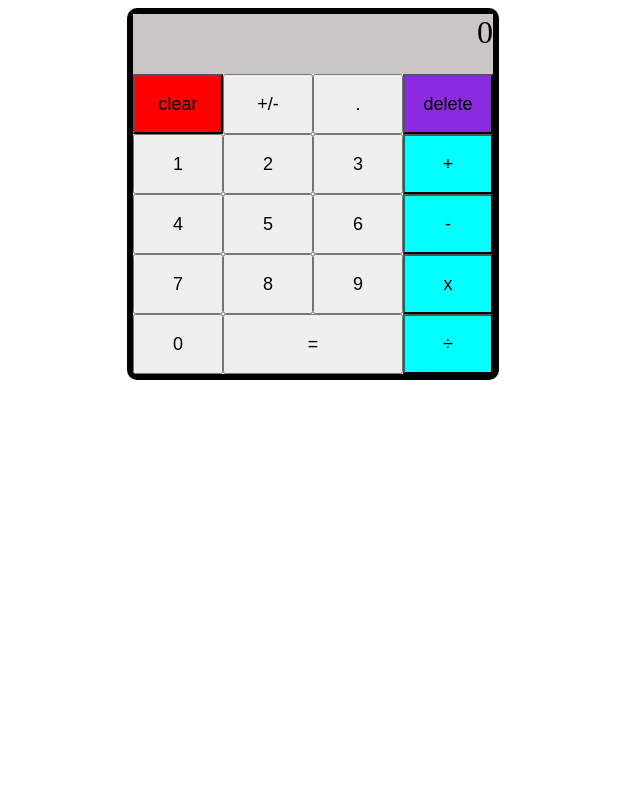
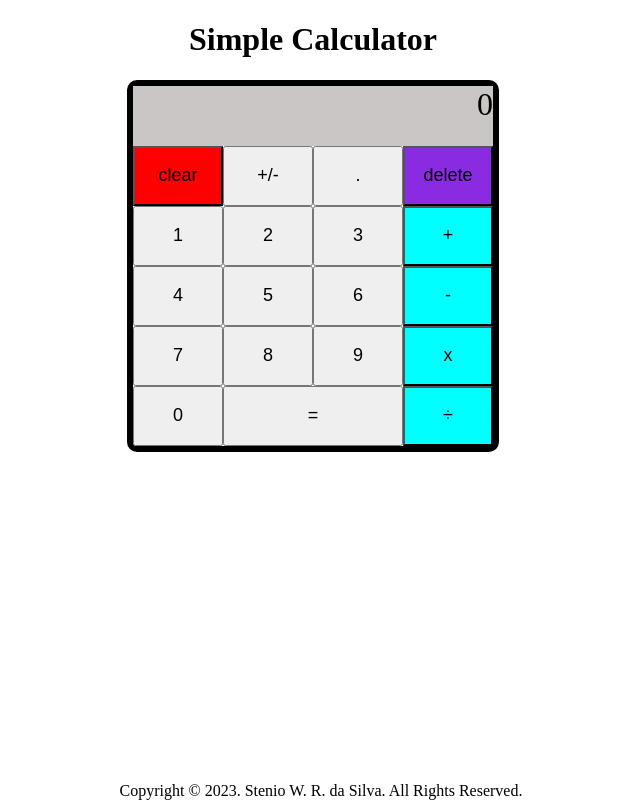
Before and after one commit to steniowrsilva/calculator, a plain HTML site: page index.html in a window 1280 px wide. Shown: the whole page, without its empty margins (327-967 px from the left). Drawn offline with Linux system fonts and the light colour scheme.

Commit message:
add footer

```diff
--- a/index.html
+++ b/index.html
@@ -9,6 +9,7 @@
     <link rel="stylesheet" href="style.css">
 </head>
 <body>
+    <h1>Simple Calculator</h1>
     <div id="calculator">
 
         <div id="display">0</div>
@@ -46,5 +47,11 @@
         </div>
 
     </div>
+
+    <div id="footer">Copyright &copy;
+
+        <script>document.write(new Date().getFullYear())</script>.
+
+        Stenio W. R. da Silva. All Rights Reserved.</div>
 </body>
 </html>
--- a/style.css
+++ b/style.css
@@ -1,8 +1,16 @@
+body{
+    height: 100%;
+}
+
+h1{
+    text-align: center;
+}
+
 #calculator {
     width: 360px;
     display: flex;
     flex-direction: column;
-    margin: auto;
+    margin: 20px auto auto;
     border-radius: 10px;
     border: 6px solid black;
 }
@@ -64,3 +72,11 @@ button {
     height: 60px;
     font-size: large;
 }
+
+#footer {
+    position: absolute;
+    bottom: 0;
+    margin: auto;
+    text-align: center;
+    width: 100%;
+}
```
